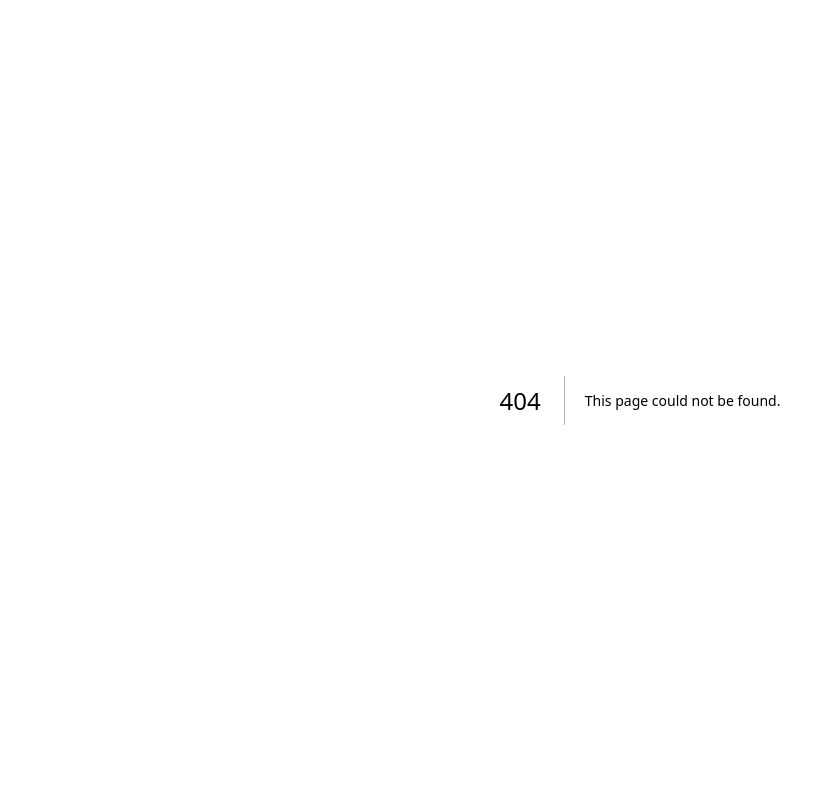
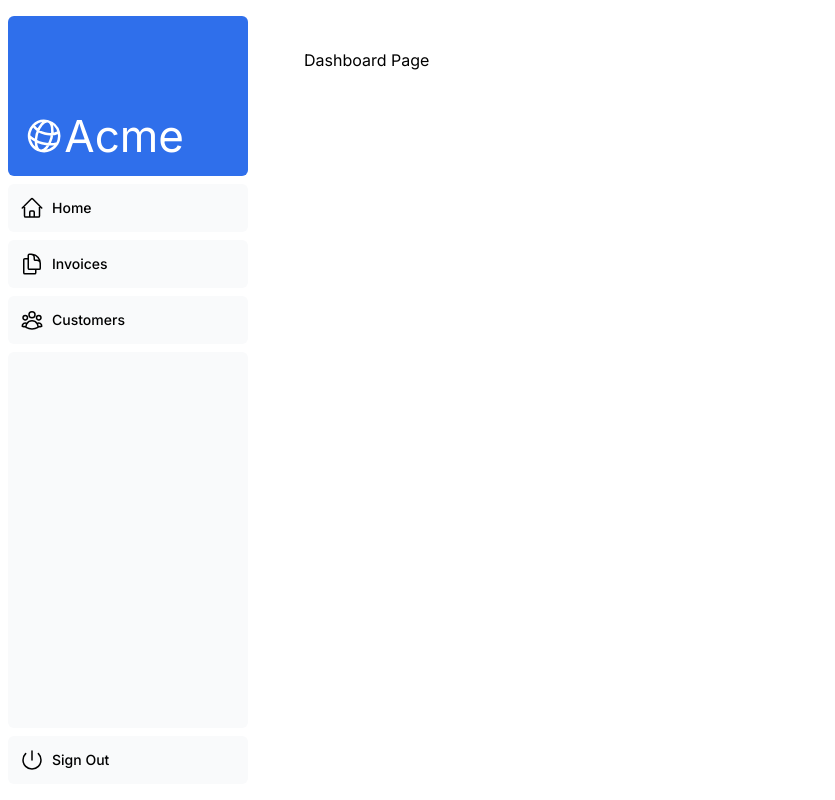
Before and after one commit to dfadeeff/learnNext, a Next.js app: page /dashboard in a window 1280 px wide. Before the commit this address had no page. Shown: the whole page, without its empty margins (0-835 px from the left). Built offline with nearby package versions, Linux system fonts and the light colour scheme.

Commit message:
added layout and some routes

```diff
--- /dev/null
+++ b/app/dashboard/customers/page.tsx
@@ -0,0 +1,3 @@
+export default function Page() {
+    return <p>Customers Page</p>;
+}
--- /dev/null
+++ b/app/dashboard/invoices/page.tsx
@@ -0,0 +1,3 @@
+export default function Page() {
+    return <p>Invoices Page</p>;
+}
--- /dev/null
+++ b/app/dashboard/layout.tsx
@@ -0,0 +1,12 @@
+import SideNav from '@/app/ui/dashboard/sidenav';
+
+export default function Layout({ children }: { children: React.ReactNode }) {
+    return (
+        <div className="flex h-screen flex-col md:flex-row md:overflow-hidden">
+            <div className="w-full flex-none md:w-64">
+                <SideNav />
+            </div>
+            <div className="flex-grow p-6 md:overflow-y-auto md:p-12">{children}</div>
+        </div>
+    );
+}
--- /dev/null
+++ b/app/dashboard/page.tsx
@@ -0,0 +1,4 @@
+
+export default function Page() {
+    return <p>Dashboard Page</p>;
+}
--- a/app/ui/fonts.ts
+++ b/app/ui/fonts.ts
@@ -1,3 +1,7 @@
-import { Inter } from 'next/font/google';
+import {Inter} from 'next/font/google';
 
-export const inter = Inter({ subsets: ['latin'] });
+export const inter = Inter({subsets: ['latin']});
+export const lusitana = {
+    className: 'lusitana-font-class', // Replace with the actual class name or object
+    // Other properties if any
+};
```
